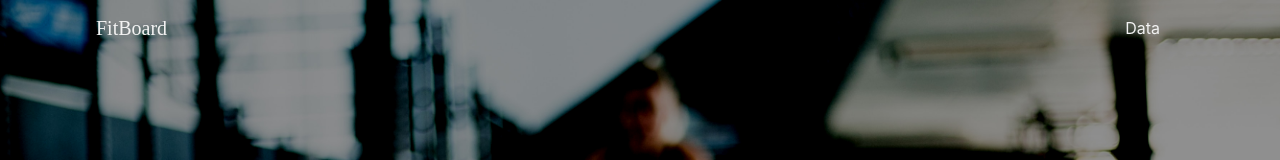
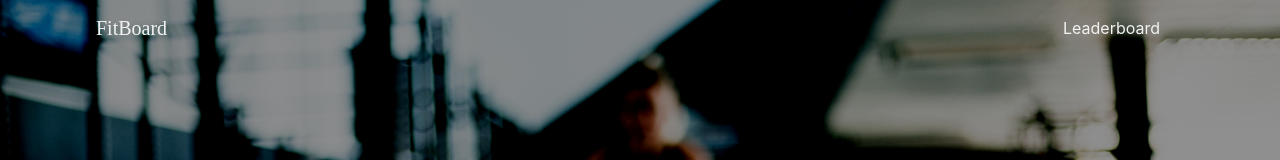
Before and after one commit to valentinmagot/db-app, a React (Create React App) app: page / in a window 1280 px wide. Shown: the top 160 px of the page. Built offline with nearby package versions, Linux system fonts and the light colour scheme; a web font is replaced by a local one.

Commit message:
Updated nav bar

```diff
--- a/src/Components/HamburgerMenu.js
+++ b/src/Components/HamburgerMenu.js
@@ -63,7 +63,7 @@ class HamburgerMenu extends Component {
       return (
         <div className="burger">
         <Menu onClick={this.props.onClick} styles={this.styles.button} >
-              <a id="about" className="menu-item" href={"/Data"}>Data</a>
+              <a id="about" className="menu-item" href={"/Data"}>Leaderboard</a>
             </Menu>
       </div>
       );
--- a/src/Components/NavigationBar.js
+++ b/src/Components/NavigationBar.js
@@ -23,7 +23,7 @@ class NavigationBar extends Component {
           </Navbar.Brand>
           <Menu  />
           <Nav id="nav-link" >
-            <Nav.Link bsPrefix="link"  className="mx-2 px-3 rounded" href={'/Data'}>Data</Nav.Link>
+            <Nav.Link bsPrefix="link"  className="mx-2 px-3 rounded" href={'/Data'}>Leaderboard</Nav.Link>
           </Nav>
         </Navbar>
       </div>
```
